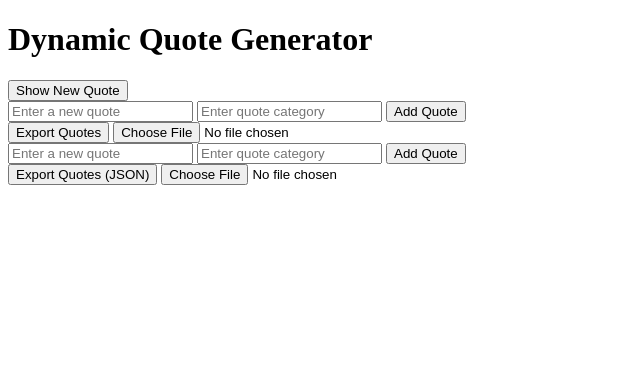
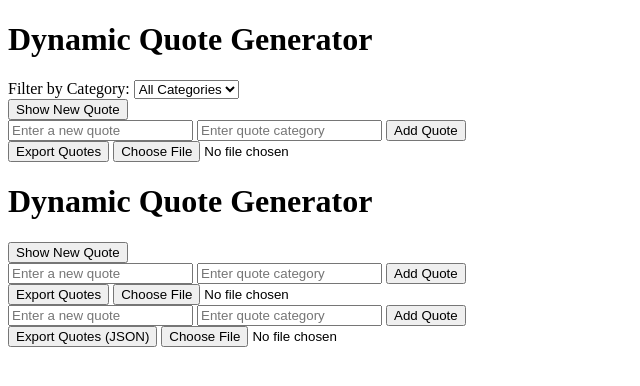
Before and after one commit to delhiadelyne/alx_fe_javascript, a plain HTML site: page dom-manipulation/index.html in a window 1280 px wide. Shown: the whole page, without its empty margins (0-640 px from the left). Drawn offline with Linux system fonts and the light colour scheme.

Commit message:
Update index.html

```diff
--- a/dom-manipulation/index.html
+++ b/dom-manipulation/index.html
@@ -1,3 +1,44 @@
+<!DOCTYPE html>
+<html lang="en">
+<head>
+  <meta charset="UTF-8" />
+  <meta name="viewport" content="width=device-width, initial-scale=1.0" />
+  <title>Dynamic Quote Generator</title>
+</head>
+<body>
+  <h1>Dynamic Quote Generator</h1>
+
+  <!-- Category Filter Dropdown -->
+  <div>
+    <label for="categoryFilter">Filter by Category:</label>
+    <select id="categoryFilter" onchange="filterQuotes()">
+      <option value="all">All Categories</option>
+      <!-- Categories will be dynamically added here -->
+    </select>
+  </div>
+
+  <!-- Display Area for Quotes -->
+  <div id="quoteDisplay"></div>
+
+  <!-- Show Random Quote Button -->
+  <button id="newQuote">Show New Quote</button>
+
+  <!-- Add New Quote Section -->
+  <div>
+    <input id="newQuoteText" type="text" placeholder="Enter a new quote" />
+    <input id="newQuoteCategory" type="text" placeholder="Enter quote category" />
+    <button onclick="addQuote()">Add Quote</button>
+  </div>
+
+  <!-- Import / Export Controls -->
+  <div>
+    <button onclick="exportToJsonFile()">Export Quotes</button>
+    <input type="file" id="importFile" accept=".json" onchange="importFromJsonFile(event)" />
+  </div>
+
+  <script src="script.js"></script>
+</body>
+</html>
 <!DOCTYPE html>
 <html lang="en">
 <head>
```
